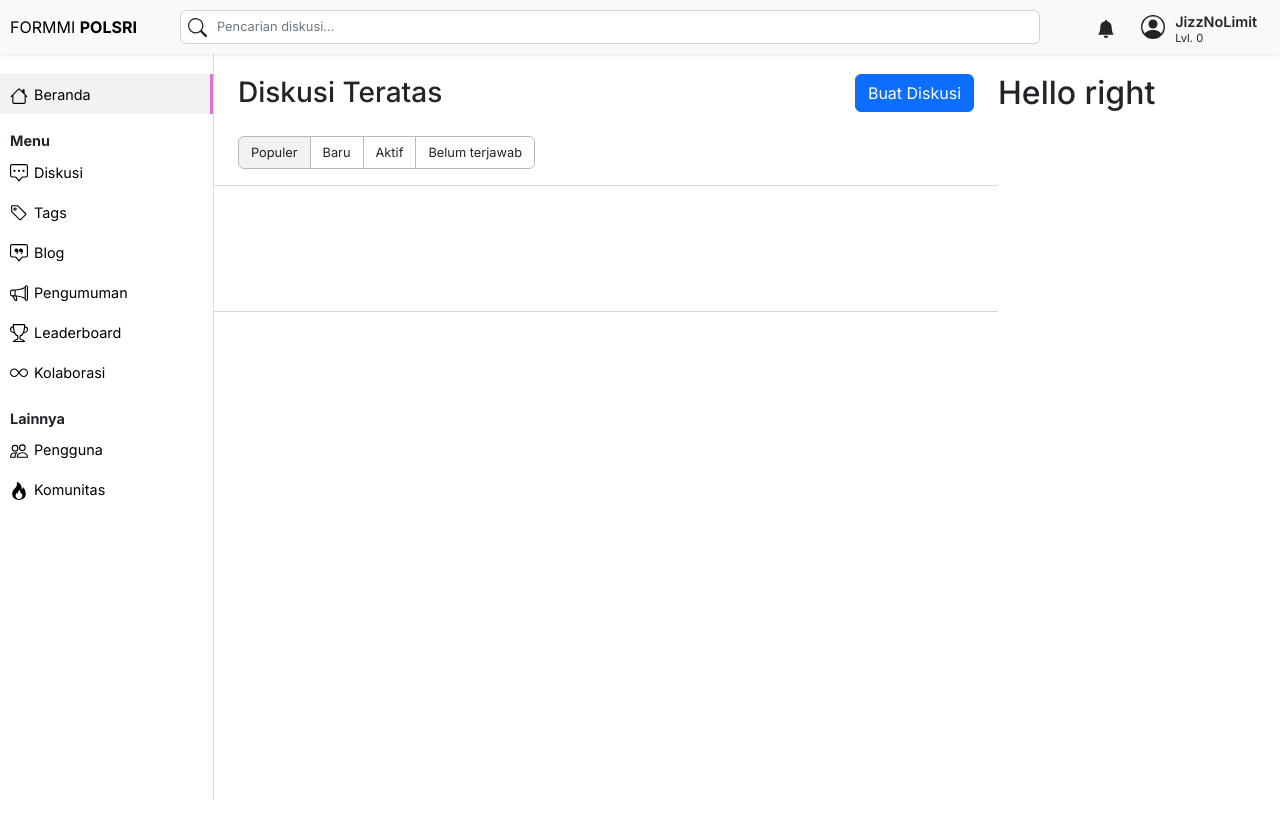
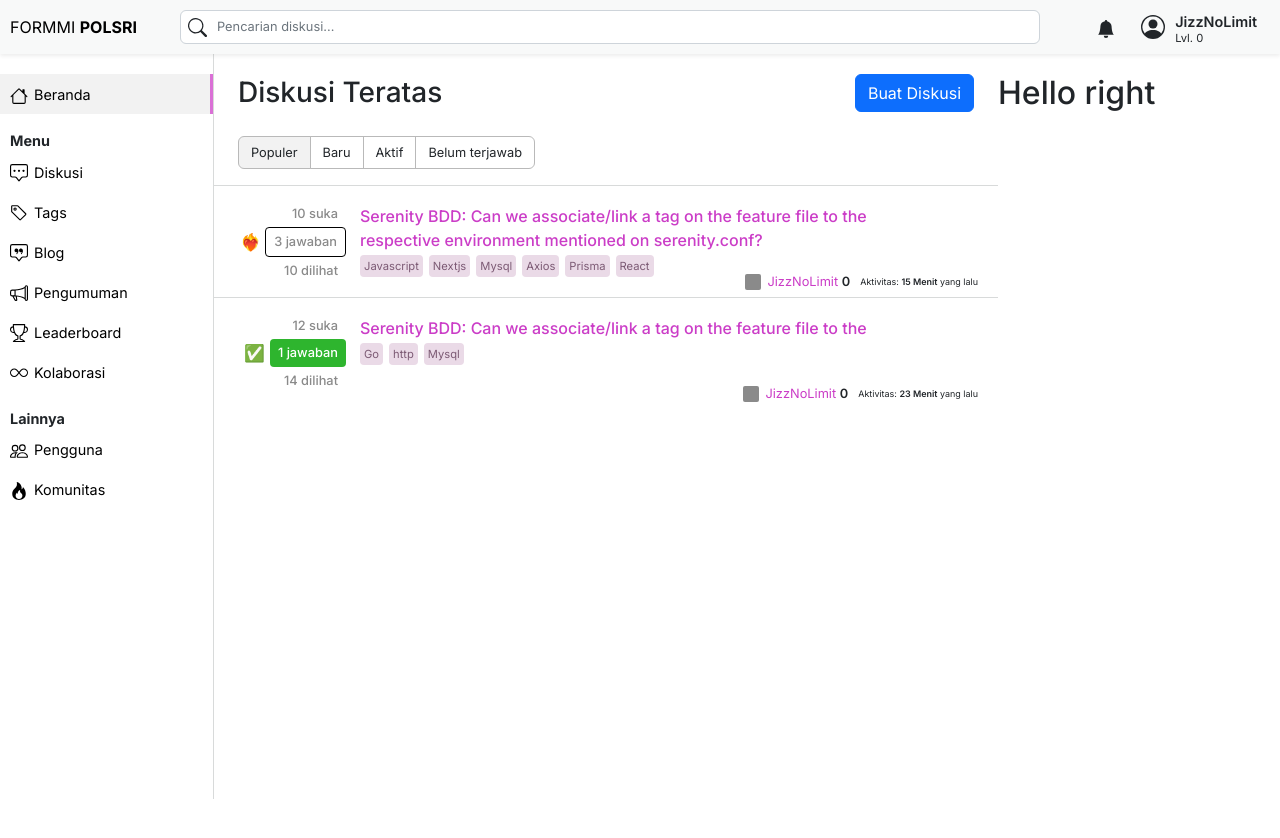
Before and after one commit to JizzNoLimit/formmi-polsri, a Next.js app: page / in a window 1280 px wide. Shown: the top 838 px of the page. After the commit the page ends 800 px from the top, so only its background shows below. Built offline with nearby package versions, Linux system fonts and the light colour scheme.

Commit message:
🐯 duskusi content card

```diff
--- a/src/pages/index.js
+++ b/src/pages/index.js
@@ -35,8 +35,81 @@ export default function Home() {
                   </div>
                 </div>
                 <div className='content-diskusi'>
-                  <div className='content-diskusi-card'></div>
-                  <div className='content-diskusi-card'></div>
+                  {/* Content Diskusi */}
+                  <div className='content-diskusi-card position-relative'>
+                    <div className='diskusi-content'>
+                      <div className='diskusi-content-detail'>
+                        <p className='py-1 px-2 mt-1'>10 suka</p>
+                        <p className='py-1 px-2 belum-terjawab'>3 jawaban</p>
+                        <p className='py-1 px-2'>10 dilihat</p>
+                      </div>
+                      <div className='diskusi-content-desk'>
+                        <div className='diskusi-content-desk-judul'>
+                          <Link href={`/diskusi`}>
+                            <p className='text-truncate-two mt-2'>Serenity BDD: Can we associate/link a tag on the feature file to the respective environment mentioned on serenity.conf?</p>
+                          </Link>
+                        </div>
+                        <div className='diskusi-content-desk-author'>
+                          <Link href={`/users`}>
+                            <div className='profile'>
+                              <div className='profile-img'></div>
+                              <div className='profile-username'>
+                                JizzNoLimit <span className='fw-semibold text-dark'>0</span>
+                              </div>
+                            </div>
+                          </Link>
+                          <div className='aktivitas'>
+                            Aktivitas: <span className='fw-semibold'>15 Menit</span> yang lalu
+                          </div>
+                          {/* .... */}
+                        </div>
+                        <div className='diskusi-content-desk-tags'>
+                          <span className='topik-tags'>Javascript</span>
+                          <span className='topik-tags'>Nextjs</span>
+                          <span className='topik-tags'>Mysql</span>
+                          <span className='topik-tags'>Axios</span>
+                          <span className='topik-tags'>Prisma</span>
+                          <span className='topik-tags'>React</span>
+                        </div>
+                      </div>
+                    </div>
+                  </div>
+                  <div className='content-diskusi-card position-relative'>
+                    <div className='diskusi-content'>
+                      <div className='diskusi-content-detail'>
+                        <p className='py-1 px-2 mt-1'>12 suka</p>
+                        <p className='py-1 px-2 terjawab'>1 jawaban</p>
+                        <p className='py-1 px-2'>14 dilihat</p>
+                      </div>
+                      <div className='diskusi-content-desk'>
+                        <div className='diskusi-content-desk-judul'>
+                          <Link href={`/diskusi`}>
+                            <p className='text-truncate-two mt-2'>Serenity BDD: Can we associate/link a tag on the feature file to the</p>
+                          </Link>
+                        </div>
+                        <div className='diskusi-content-desk-author'>
+                          <Link href={`/users`}>
+                            <div className='profile'>
+                              <div className='profile-img'></div>
+                              <div className='profile-username'>
+                                JizzNoLimit <span className='fw-semibold text-dark'>0</span>
+                              </div>
+                            </div>
+                          </Link>
+                          <div className='aktivitas'>
+                            Aktivitas: <span className='fw-semibold'>23 Menit</span> yang lalu
+                          </div>
+                          {/* .... */}
+                        </div>
+                        <div className='diskusi-content-desk-tags'>
+                          <span className='topik-tags'>Go</span>
+                          <span className='topik-tags'>http</span>
+                          <span className='topik-tags'>Mysql</span>
+                        </div>
+                      </div>
+                    </div>
+                  </div>
+                  {/* Content Diskusi */}
                 </div>
               </div>
               <div className='sidebar-right'>
--- a/src/styles/globals.css
+++ b/src/styles/globals.css
@@ -24,6 +24,58 @@ input[type="search"] {
 input:focus {
     outline: none;
 }
+
+/* Terjawab & Belum terjawab */
+.terjawab {
+    position: relative;
+    display: inline-block;
+    color: #fff;
+    background-color: rgb(46, 181, 46);
+    border-radius: 4px;
+}
+.terjawab::before {
+    font-size: 1.3em;
+    position: absolute;
+    content: '✅';
+    left: -26px;
+    top: 1.5px;
+}
+.belum-terjawab {
+    position: relative;
+    display: inline-block;
+    border: 1px solid black;
+    border-radius: 4px;
+}
+.belum-terjawab::before {
+    font-size: 1.3em;
+    position: absolute;
+    content: '❤️‍🔥';
+    left: -26px;
+    top: 1.5px;
+}
+
+/* Terjawab */
+
+/* Text truncate 2 line */
+.text-truncate-two {
+    -webkit-line-clamp: 2;
+    display: -webkit-box;
+    -webkit-box-orient: vertical;
+    overflow: hidden;
+}
+/* Akihr Text truncate 2 line */
+
+/* Topik Tags */
+.topik-tags {
+    font-size: .7em;
+    font-weight: 400;
+    padding: 4px;
+    background-color: #eadae7;
+    color: #7c5a74;
+    border-radius: 4px;
+    margin-right: 6px;
+}
+/* Akhir Topik Tags */
 
 /* Button */
 .btn-tabs {
@@ -151,7 +203,6 @@ input:focus {
 .content-formmi {
     flex: 1;
     padding: 20px 0px;
-    height: 1000px;
 }
 .content-formmi-box {
     display: flex;
@@ -170,7 +221,7 @@ input:focus {
     top: 54px;
     flex: 0 0 214px;
     width: 100%;
-    height: calc(100vh - 54px);
+    height: calc(100vh - 55px);
     padding: 20px 0px;
     z-index: 0;
     border-right: 1.3px solid #d8dada;
@@ -212,7 +263,65 @@ input:focus {
 /* Card diskusi */
 .content-diskusi-card {
     width: 100%;
-    height: 126px;
+    height: 112px;
+    padding: 10px 20px 10px 46px;
     border-top: 1px solid #d8dada;
 }
+
+.diskusi-content {
+    display: flex;
+    height: 100%;
+    margin: 0 auto;
+}
+.diskusi-content-detail {
+    font-size: .8em;
+    font-weight: 100;
+    flex: 0 0 100px;
+    align-self: normal;
+    padding-right: 14px;
+    text-align: right;
+    color: #8a8a8a;
+}
+.diskusi-content-desk-judul {
+    font-weight: 400;
+    color: rgb(203, 61, 199);
+    cursor: pointer;
+    max-width: 570px;
+    max-height: 48px;
+}
+.diskusi-content-desk-judul p {
+    color: rgb(203, 61, 199);
+}
+.diskusi-content-desk-judul p:hover {
+    color: rgb(229, 101, 225);
+}
 /* Akhir card diskusi */
+
+/* Content diskusi author */
+.diskusi-content-desk-author {
+    position: absolute;
+    display: flex;
+    font-size: .8em;
+    bottom: 6px;
+    right: 20px;
+}
+.diskusi-content-desk-author .profile {
+    display: flex;
+    align-items: center;
+    cursor: pointer;
+}
+.diskusi-content-desk-author .profile-img {
+    width: 16px;
+    height: 16px;
+    border-radius: 2px;
+    background-color: #8a8a8a;
+}
+.diskusi-content-desk-author .profile-username {
+    margin-left: 6px;
+    color: rgb(203, 61, 199);
+}
+.diskusi-content-desk-author .aktivitas  {
+    font-size: .7em;
+    align-self: center;
+    margin-left: 10px;
+}
```
